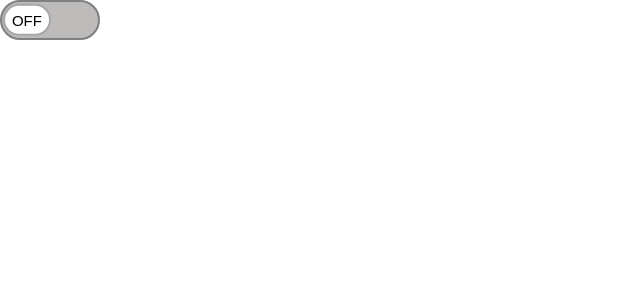
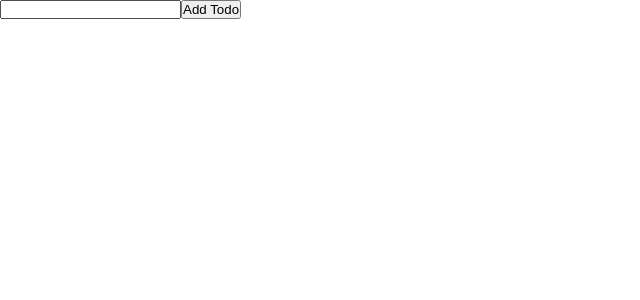
Before and after one commit to nkartikaxioned/React-Training-, a React (Vite) app in the folder react/: page / in a window 1280 px wide. Shown: the top 300 px of the page, without its empty margins (0-640 px from the left). Built offline with nearby package versions, Linux system fonts and the light colour scheme.

Commit message:
new Todo project

```diff
--- a/react/src/App.jsx
+++ b/react/src/App.jsx
@@ -1,4 +1,5 @@
 import React from "react";
+import { TodoComponent } from "./Todo-Project/todo";
 // import { Test } from "./components/propsLearning";
 // import { StateFunction, UserName } from "./components/stateLearning";
 // import { StudentsList } from "./components/studentsList";
@@ -11,14 +12,15 @@ import React from "react";
 // import { DerivedState } from "./components/Hooks/hooksPractise";
 // import { StudentsList } from "./components/Hooks/useStatePractise";
 // import { StateLifting } from "./components/stateLifting";
-import { ToggleSwitch } from "./components/toggleSwitch/toggleSwitch";
+// import { ToggleSwitch } from "./components/toggleSwitch/toggleSwitch";
+
 
 export const App = () => {
 
   return (
-    <>
-      <ToggleSwitch />
-    </>
+    <section>
+      <TodoComponent />
+    </section>
   )
 };
 
--- /dev/null
+++ b/react/src/Todo-Project/todo.css
@@ -0,0 +1,104 @@
+@charset "utf-8";
+/* ==========================================================================
+   1. CSS Reset Code
+   ========================================================================== */
+
+/* 1.1. Eric Meyers Reset
+   http://meyerweb.com/eric/tools/css/reset/
+   v2.0 | 20110126
+   License: none (public domain)
+   ========================================================================== */
+html, body, div, span, applet, object, iframe, h1, h2, h3, h4, h5, h6, p,
+blockquote, pre, a, abbr, acronym, address, big, cite, code, del, dfn, em, img,
+ins, kbd, q, s, samp, small, strike, strong, sub, sup, tt, var, b, u, i, center,
+dl, dt, dd, ol, ul, li, fieldset, form, label, legend, table, caption, tbody,
+tfoot, thead, tr, th, td, article, aside, canvas, details, embed, figure,
+figcaption, footer, header, hgroup, menu, nav, output, ruby, section, summary,
+time, mark, audio, video {
+  margin: 0;
+  padding: 0;
+  border: 0;
+  font-size: 100%;
+  font: inherit;
+  vertical-align: baseline;
+}
+
+/* HTML5 display-role reset for older browsers */
+article, aside, details, figcaption, figure,
+footer, header, hgroup, menu, nav, section {
+  display: block;
+}
+
+/* Force scrollbar */
+html { overflow-y: scroll; }
+
+/* Align radios and text inputs with their label */
+
+input[type='radio'] { vertical-align: text-bottom; }
+
+/* Hand cursor on clickable input elements */
+label,
+input[type='button'],
+input[type='submit'],
+button {
+  cursor: pointer;
+}
+
+strong {
+  font-weight: bold;
+  font-family: inherit;
+  font-size: inherit;
+}
+
+em { font-style: italic; }
+
+img {
+  width: 100%;
+  border: 0;
+  vertical-align: middle;
+}
+
+sub,
+sup {
+  vertical-align: baseline;
+  position: relative;
+  font-size: 55%;
+  line-height: 0;
+}
+
+sup { top: -.7em; }
+sub { bottom: -.25em; }
+
+/* 1.2. Clear Fix
+   ========================== */
+
+.cf:before,
+.cf:after {
+  display: table;
+  content: " ";
+}
+
+.cf:after { clear: both; }
+.cf { *zoom: 1; }
+
+/*for all*/
+body {
+  box-sizing: border-box;
+  font-family: sans-serif;
+}
+
+a {
+  display: inline-block;
+  text-decoration: none;
+}
+
+li {
+  display: inline-block;
+  list-style-type: none;
+}
+
+*,
+*::before,
+*::after {
+  box-sizing: border-box;
+}
--- /dev/null
+++ b/react/src/Todo-Project/todo.jsx
@@ -0,0 +1,19 @@
+import { useState } from "react";
+import "./todo.css";
+
+export const TodoComponent = () => {
+  const [inputValue, setInputValue] = useState("");
+
+  return (
+  <>
+    <div className="form-container">
+      <form>
+        <div className="container">
+          <input type="text" autoComplete="off" value={inputValue}/>
+          <button type="submit">Add Todo</button>
+        </div>
+      </form>
+    </div>
+  </>
+  );
+}
```
